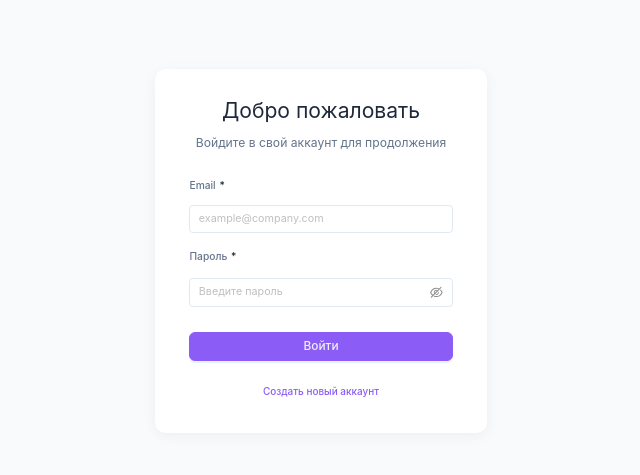
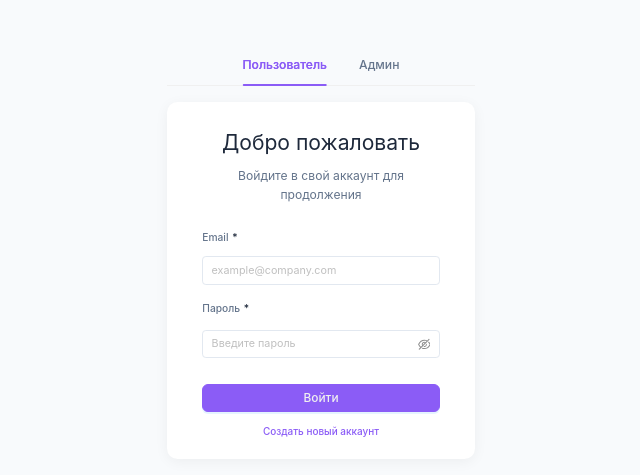
Before and after one commit to Kattherinee/persnal-subscribe, a React (Vite) app: page /signin in a window 1280 px wide. Shown: the part 149-624 px from the top of the page, without its empty margins (319-959 px from the left). Built offline with nearby package versions, Linux system fonts and the light colour scheme.

Commit message:
united login pages in one with tabs to select one of them

```diff
--- a/src/App.tsx
+++ b/src/App.tsx
@@ -1,7 +1,6 @@
 import { Route, Routes } from 'react-router-dom';
-import { Login } from './pages/auth/Login';
+
 import { Register } from './pages/auth/Register';
-import { LoginAdmin } from './pages/auth/LoginAdmin';
 
 import { Layout } from './layouts/layout';
 import { ProfilePage } from './pages/mainPages/ProfilePage';
@@ -13,14 +12,15 @@ import { AllUsersPage } from './pages/admin/AllUsersPage';
 import { RequireAuth } from './utils/RequireAuth';
 // import { RequireAdmin } from './utils/RequireAdmin';
 import { AdminLayout } from './layouts/adminLayout';
+import { LoginTabs } from './pages/auth/LoginTabs';
 
 function App() {
   return (
     <Routes>
       {/* Публичные страницы */}
-      <Route path="/signin" element={<Login />} />
+      <Route path="/signin" element={<LoginTabs />} />
       <Route path="/signup" element={<Register />} />
-      <Route path="/signin-admin" element={<LoginAdmin />} />
+      <Route path="/signin-admin" element={<LoginTabs />} />
 
       {/* Пользовательские приватные страницы */}
       <Route
--- a/src/pages/auth/Login.tsx
+++ b/src/pages/auth/Login.tsx
@@ -42,7 +42,7 @@ export const Login = () => {
   return (
     <>
       {contextHolder}
-      <Container>
+
       <Card>
         <Title>Добро пожаловать</Title>
         <Subtitle>Войдите в свой аккаунт для продолжения</Subtitle>
@@ -70,7 +70,7 @@ export const Login = () => {
             <CustomPasswordInput type="password" placeholder="Введите пароль" />
           </Form.Item>
 
-            <Form.Item>
+          <Form.Item style={{ marginBottom: '0.78vw' }}>
             <CustomButton type="primary" htmlType="submit" $width="100%">
               Войти
             </CustomButton>
@@ -79,26 +79,17 @@ export const Login = () => {
 
         <LinkText to="/signup">Создать новый аккаунт</LinkText>
       </Card>
-      </Container>
     </>
   );
 };
 
-export const Container = styled.div`
-  min-height: 100vh;
-  display: flex;
-  justify-content: center;
-  align-items: center;
-  background: ${theme.colors.backgroundPage};
-`;
-
 export const Card = styled.div`
   background: ${theme.colors.backgroundCard};
-  padding: 1.9vw 2.725vw 1.6vw; /* 43px 24px */
+  padding: 1.9vw 2.725vw 1.5vw;
   border-radius: 0.825vw;
   box-shadow: 0 0.208vw 1.042vw rgba(0, 0, 0, 0.05);
-  width: 100%;
-  max-width: 26vw;
+
+  width: 24vw;
   text-align: center;
 `;
 
@@ -121,10 +112,11 @@ export const LinkText = styled(Link)`
   font-weight: 500;
   color: ${theme.colors.brandPrimary};
   cursor: pointer;
-  margin: -0.225vw 0 1vw;
+
   text-decoration: none;
 
   &:hover {
     text-decoration: underline;
+    color: ${theme.colors.brandPrimaryHover};
   }
 `;
--- a/src/pages/auth/LoginAdmin.tsx
+++ b/src/pages/auth/LoginAdmin.tsx
@@ -6,6 +6,7 @@ import { CustomLabel } from '../../ui/CustomLabel';
 import { CustomInput } from '../../ui/CustomInput';
 import { CustomButton } from '../../ui/CustomButton';
 import { CustomPasswordInput } from '../../ui/CustomPasswordInput';
+import { Card } from './Login';
 
 export const LoginAdmin = () => {
   const onFinish = (values: { email: string; password: string }) => {
@@ -14,10 +15,9 @@ export const LoginAdmin = () => {
   };
 
   return (
-    <Container>
     <Card>
       <Title>Добро пожаловать</Title>
-        <Subtitle>Войдите в аккаунт админ-панели для продолжения</Subtitle>
+      <Subtitle>Войдите в аккаунт админ-панели</Subtitle>
 
       <Form name="login" layout="vertical" onFinish={onFinish} autoComplete="on">
         <Form.Item
@@ -58,29 +58,9 @@ export const LoginAdmin = () => {
           </CustomButton>
         </Form.Item>
       </Form>
-        <GreyLinkText>Забыли пароль?</GreyLinkText>
     </Card>
-    </Container>
   );
 };
-
-export const Container = styled.div`
-  min-height: 100vh;
-  display: flex;
-  justify-content: center;
-  align-items: center;
-  background: ${theme.colors.backgroundPage};
-`;
-
-export const Card = styled.div`
-  background: ${theme.colors.backgroundCard};
-  padding: 1.5vw 2.725vw; /* 43px 24px */
-  border-radius: 0.825vw;
-  box-shadow: 0 0.208vw 1.042vw rgba(0, 0, 0, 0.05);
-  width: 100%;
-  max-width: 20vw;
-  text-align: center;
-`;
 
 export const Title = styled.h1`
   font-size: 1.65vw;
--- /dev/null
+++ b/src/pages/auth/LoginTabs.tsx
@@ -0,0 +1,59 @@
+import { Tabs } from 'antd';
+import { useNavigate, useLocation } from 'react-router-dom';
+import { Login } from './Login';
+import { LoginAdmin } from './LoginAdmin';
+import styled from 'styled-components';
+import { theme } from '../../assets/theme/theme';
+
+export const LoginTabs = () => {
+  const navigate = useNavigate();
+  const location = useLocation();
+
+  const activeKey = location.pathname.includes('signin-admin') ? 'admin' : 'user';
+
+  const handleTabChange = (key: string) => {
+    navigate(key === 'admin' ? '/signin-admin' : '/signin');
+  };
+
+  return (
+    <Container>
+      <StyledTabs activeKey={activeKey} onChange={handleTabChange} centered>
+        <Tabs.TabPane tab="Пользователь" key="user">
+          <Login />
+        </Tabs.TabPane>
+        <Tabs.TabPane tab="Админ" key="admin">
+          <LoginAdmin />
+        </Tabs.TabPane>
+      </StyledTabs>
+    </Container>
+  );
+};
+export const Container = styled.div`
+  min-height: 100vh;
+  display: flex;
+  justify-content: center;
+  align-items: center;
+  background: ${theme.colors.backgroundPage};
+`;
+
+const StyledTabs = styled(Tabs)`
+  .ant-tabs-tab {
+    color: ${theme.colors.textSecondary};
+    font-size: 0.95vw;
+    font-weight: 500;
+  }
+
+  .ant-tabs-tab-active .ant-tabs-tab-btn {
+    color: ${theme.colors.brandPrimary} !important;
+  }
+
+  .ant-tabs-tab-btn:hover {
+    color: ${theme.colors.brandPrimaryHover};
+  }
+
+  .ant-tabs-ink-bar {
+    background: ${theme.colors.brandPrimary};
+    height: 3px;
+    border-radius: 3px;
+  }
+`;
--- a/src/pages/auth/Register.tsx
+++ b/src/pages/auth/Register.tsx
@@ -2,13 +2,14 @@
 import styled from 'styled-components';
 import { Form, message } from 'antd';
 import { theme } from '../../assets/theme/theme';
-import { Card, Container, Subtitle, Title } from './Login';
+import { Card, Subtitle, Title } from './Login';
 import { Link, useNavigate } from 'react-router-dom';
 import { CustomLabel } from '../../ui/CustomLabel';
 import { CustomInput } from '../../ui/CustomInput';
 import { CustomPasswordInput } from '../../ui/CustomPasswordInput';
 import { CustomButton } from '../../ui/CustomButton';
 import { registerUser } from '../../api/auth';
+import { Container } from './LoginTabs';
 
 export const Register = () => {
   const navigate = useNavigate();
--- a/src/ui/CustomInput.tsx
+++ b/src/ui/CustomInput.tsx
@@ -13,12 +13,12 @@ export const CustomInput = styled(Input)`
 
   &:hover {
     border: 1px solid ${theme.colors.brandAccentHover};
-    box-shadow: 0 0 0.208vw rgba(167, 139, 250, 0.3);
+    box-shadow: 0 0 0.208vw rgba(172, 148, 241, 0.3);
   }
 
   &.ant-input-outlined:focus {
     border-color: ${theme.colors.brandPrimaryHover} !important;
-    box-shadow: 0 0 2px 1px rgba(138, 92, 246, 0.201);
+    box-shadow: 0 0 2px 1px rgba(166, 129, 252, 0.201);
     outline: none;
   }
 
```
Lines whose indentation alone changed are shown as unchanged.
